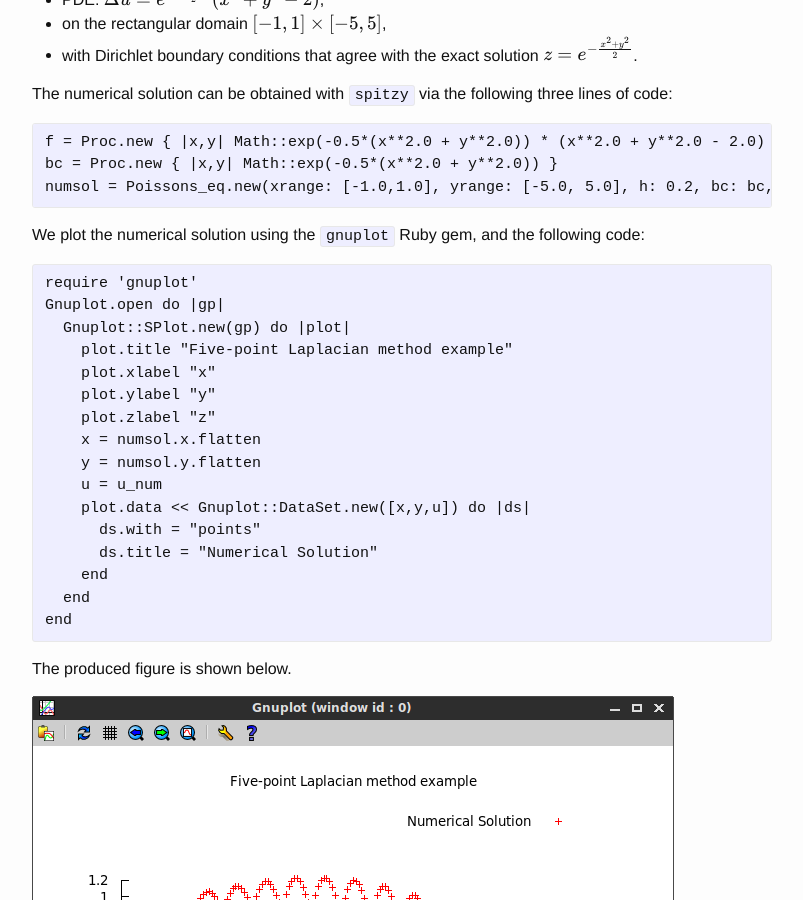
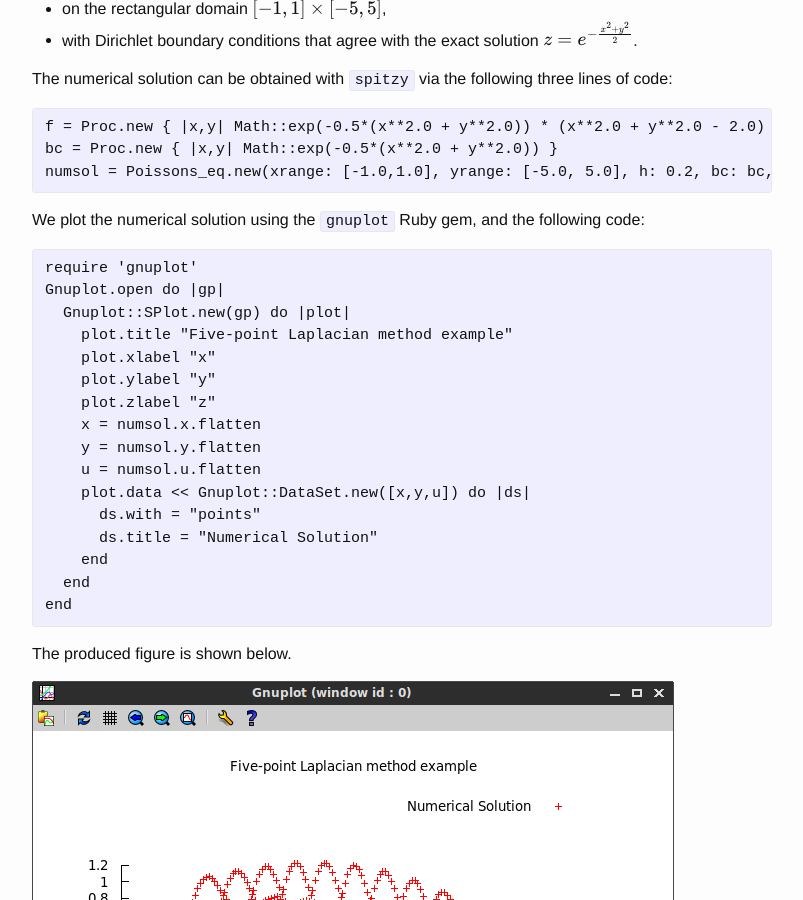
Before and after one commit to agisga/spitzy, a Jekyll site: the page built from _posts/2015-05-05-documentation.md, in a window 1280 px wide and 900 px high, scrolled down 14424 px. Shown: the whole window, without its empty margins (238-1041 px from the left). Built offline with Jekyll 4.4.1, drawn with Linux system fonts in a browser that asks for light colours; Markdown is read by kramdown in place of the engine named in the settings; formulas are drawn with MathJax 3.

Commit message:
small correction of displayed code

```diff
--- a/_posts/2015-05-05-documentation.md
+++ b/_posts/2015-05-05-documentation.md
@@ -318,7 +318,6 @@
 Given an equally spaced grid $a = x\subscript{0} < x\subscript{1} < \ldots < x\subscript{n-1} < x\subscript{n} = b$, define for $i=1,2,\ldots,n-1$ the function $\phi\subscript{i}$ to be the continuous piecewise linear function that is equal to 1 at the node $x\subscript{i}$ and 0 at all other nodes. Thus, the basis functions have the following shape (the red line represents a linear combination of the basis functions):
 
 ![Piecewise linear basis functions](/spitzy/images/fin_elt_basis_func.svg?raw=true "Piecewise linear basis functions")
-
 <cite>"<a href="http://commons.wikimedia.org/wiki/File:Finite_element_method_1D_illustration2.svg#/media/File:Finite_element_method_1D_illustration2.svg">Finite element method 1D illustration2</a>" by <a href="//commons.wikimedia.org/wiki/User:Krishnavedala" title="User:Krishnavedala">Krishnavedala</a> - <span class="int-own-work" lang="en">Own work</span>. Licensed under <a title="Creative Commons Attribution-Share Alike 3.0" href="http://creativecommons.org/licenses/by-sa/3.0">CC BY-SA 3.0</a> via <a href="//commons.wikimedia.org/wiki/">Wikimedia Commons</a>.
 
 #### Implementation
@@ -459,7 +458,7 @@
     plot.zlabel "z"
     x = numsol.x.flatten
     y = numsol.y.flatten
-    u = u_num
+    u = numsol.u.flatten
     plot.data << Gnuplot::DataSet.new([x,y,u]) do |ds|
       ds.with = "points"
       ds.title = "Numerical Solution"
```
